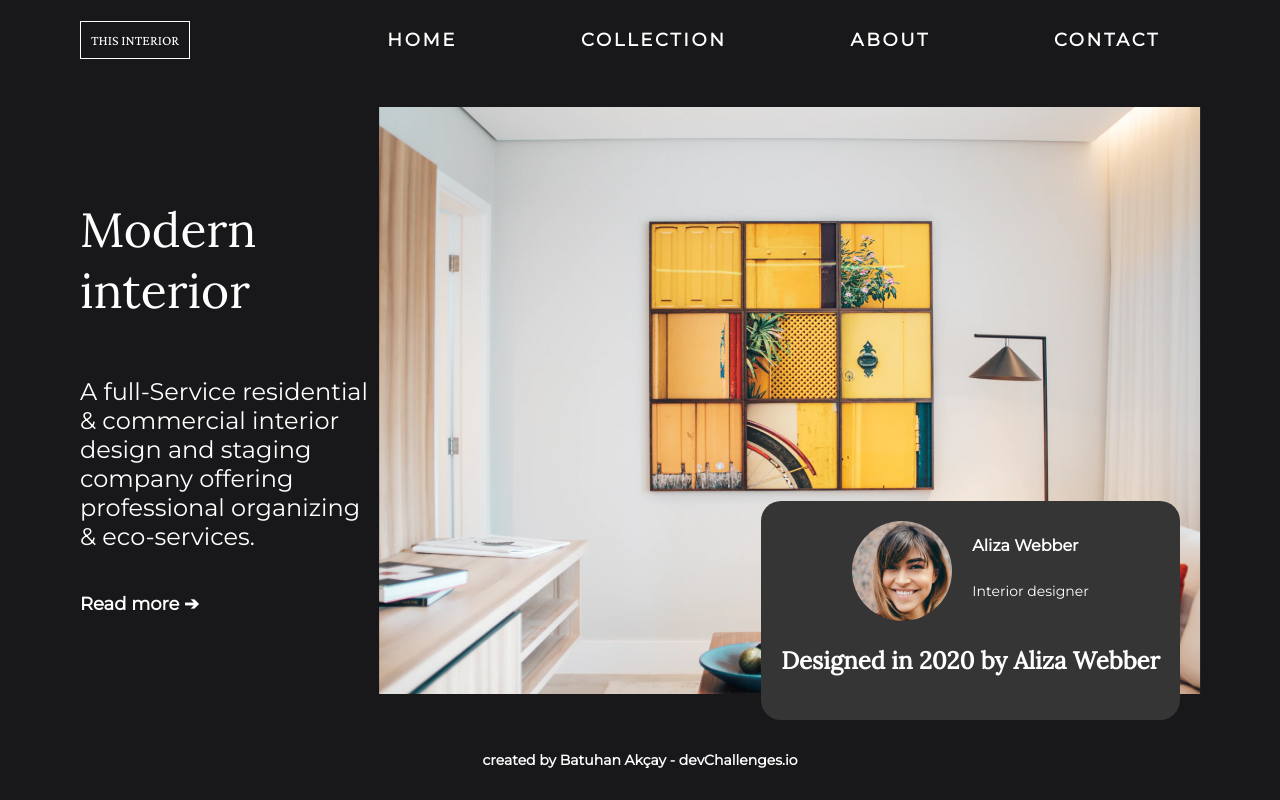
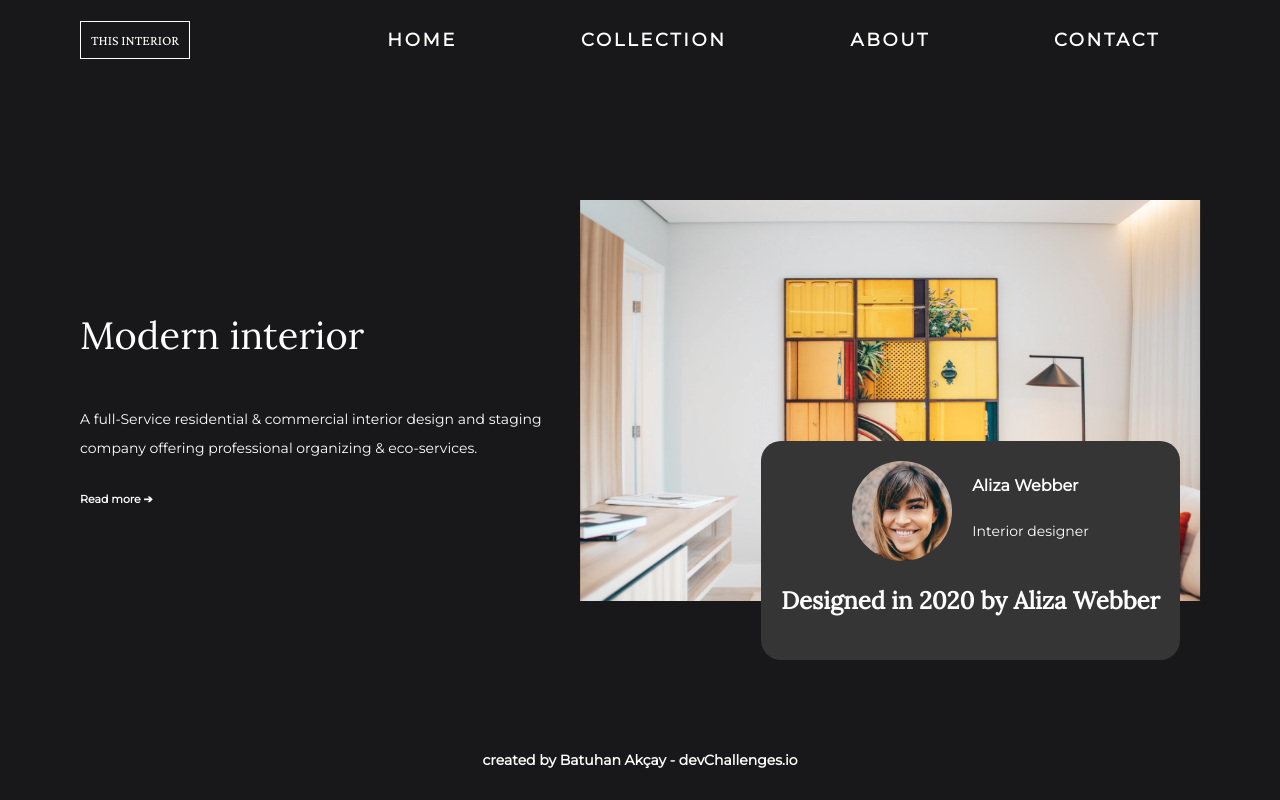
Before and after one commit to akcaybatu/devChallenge-InteriorConsultant, a plain HTML site: page index.html in a window 1280 px wide. Drawn offline with nearby package versions, Linux system fonts and the light colour scheme.

Commit message:
Project Finished

```diff
--- a/style.css
+++ b/style.css
@@ -269,6 +269,33 @@ html, body{
 }
 
 /*media queries*/
+@media screen and (min-width: 1250px) and (max-width: 1450px){
+    .content .text-content h1{
+        font-size: 38px;
+        line-height: 61px;
+    }
+
+    .content .text-content .information{
+        font-size: 14px;
+        line-height: 29px;
+    }
+
+    .content .text-content .read-more{
+        font-size: 11px;
+        line-height: 22px;
+    }
+
+    .content .image-content .room-img{
+        width: 620.11px;
+        height: 400.53px;
+        transform: matrix(-1, 0, 0, 1, 0, 0);
+    }
+
+    .designer-content{
+        bottom: 60px;
+        right: 20px;
+    }
+
 @media screen and (min-width: 768px) and (max-width: 1200px){
     .content{
         flex-wrap: wrap;
```
